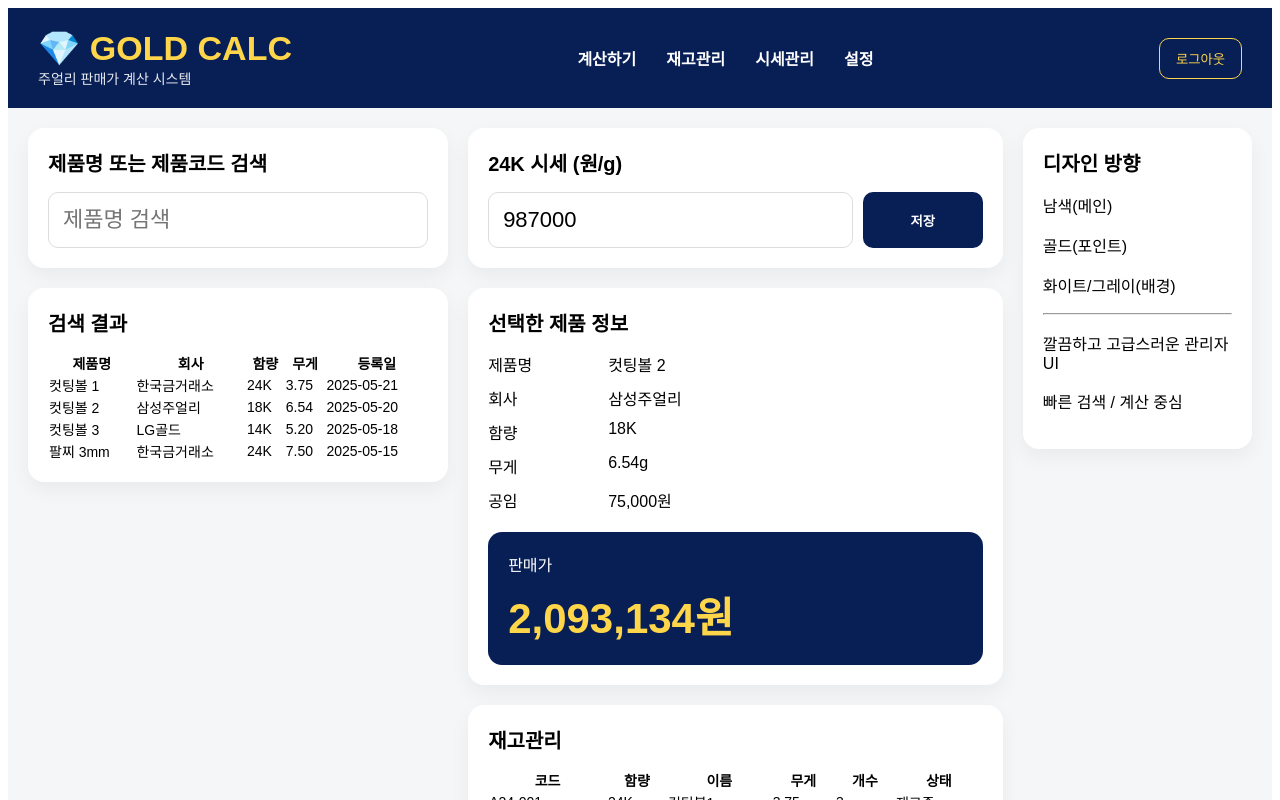
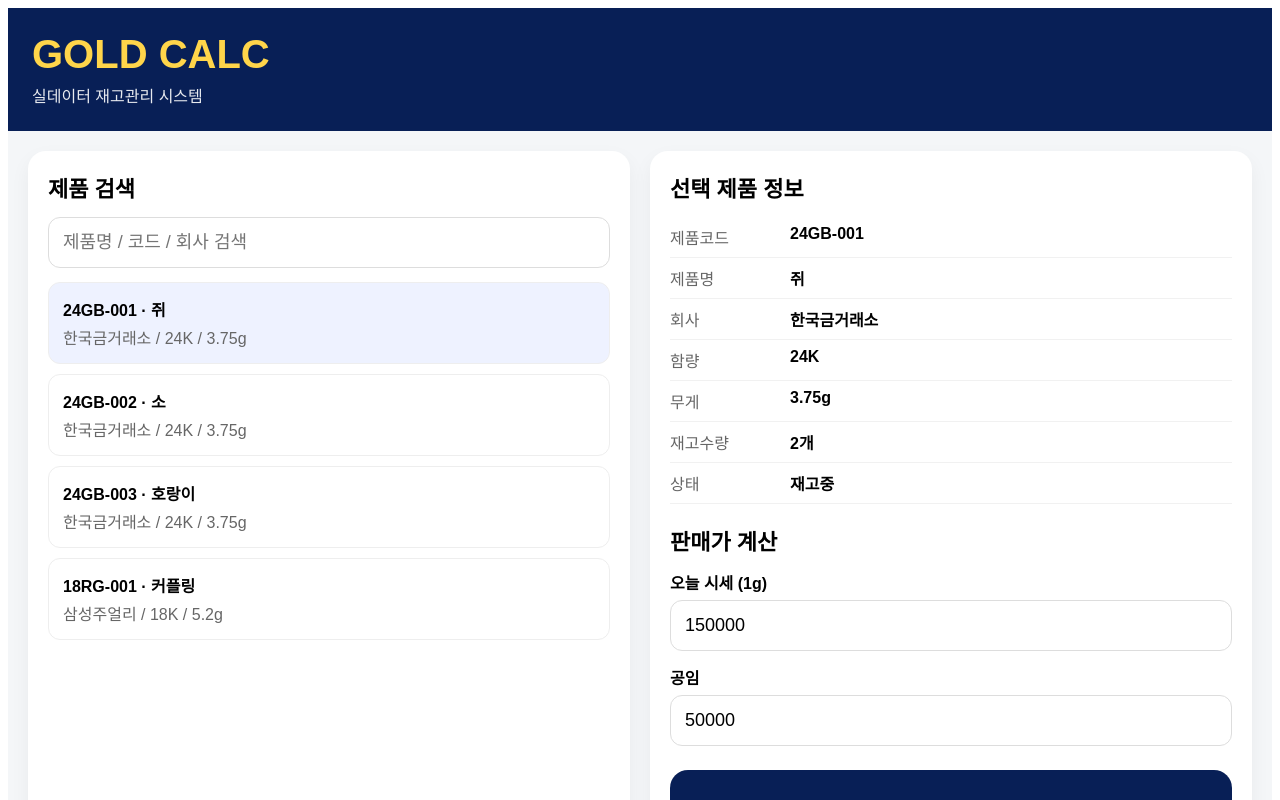
Before and after one commit to rltn33/gold-calc, a React (Vite) app: page / in a window 1280 px wide. Shown: the top 800 px of the page. Built offline with nearby package versions, Linux system fonts and the light colour scheme.

Commit message:
Update App.jsx

```diff
--- a/src/App.jsx
+++ b/src/App.jsx
@@ -1,236 +1,244 @@
-import React from "react";
+import React, { useMemo, useState } from "react";
+
+const inventory = [
+  {
+    code: "24GB-001",
+    purity: "24K",
+    type: "골드바",
+    name: "쥐",
+    weight: 3.75,
+    qty: 2,
+    company: "한국금거래소",
+    status: "재고중",
+  },
+  {
+    code: "24GB-002",
+    purity: "24K",
+    type: "골드바",
+    name: "소",
+    weight: 3.75,
+    qty: 1,
+    company: "한국금거래소",
+    status: "재고중",
+  },
+  {
+    code: "24GB-003",
+    purity: "24K",
+    type: "골드바",
+    name: "호랑이",
+    weight: 3.75,
+    qty: 3,
+    company: "한국금거래소",
+    status: "재고중",
+  },
+  {
+    code: "18RG-001",
+    purity: "18K",
+    type: "반지",
+    name: "커플링",
+    weight: 5.2,
+    qty: 1,
+    company: "삼성주얼리",
+    status: "재고중",
+  },
+];
+
 export default function App() {
-  const rows = [
-    ["컷팅볼 1", "한국금거래소", "24K", "3.75", "2025-05-21"],
-    ["컷팅볼 2", "삼성주얼리", "18K", "6.54", "2025-05-20"],
-    ["컷팅볼 3", "LG골드", "14K", "5.20", "2025-05-18"],
-    ["팔찌 3mm", "한국금거래소", "24K", "7.50", "2025-05-15"],
-  ];
+  const [keyword, setKeyword] = useState("");
+  const [selected, setSelected] = useState(inventory[0]);
+  const [price, setPrice] = useState(150000);
+  const [making, setMaking] = useState(50000);
+
+  const filtered = useMemo(() => {
+    return inventory.filter((item) =>
+      `${item.code} ${item.name} ${item.company} ${item.type}`
+        .toLowerCase()
+        .includes(keyword.toLowerCase())
+    );
+  }, [keyword]);
+
+  const karat = Number(selected.purity.replace("K", ""));
+  const pureWeight = Number(selected.weight) * (karat / 24);
+  const result =
+    Math.floor((pureWeight * Number(price) + Number(making)) / 1000) * 1000;
 
   return (
     <div style={styles.page}>
-      {/* top bar */}
       <header style={styles.header}>
         <div>
-          <div style={styles.logo}>💎 GOLD CALC</div>
-          <div style={styles.sub}>주얼리 판매가 계산 시스템</div>
+          <div style={styles.logo}>GOLD CALC</div>
+          <div style={styles.sub}>실데이터 재고관리 시스템</div>
         </div>
-
-        <nav style={styles.nav}>
-          <span>계산하기</span>
-          <span>재고관리</span>
-          <span>시세관리</span>
-          <span>설정</span>
-        </nav>
-
-        <button style={styles.logout}>로그아웃</button>
       </header>
 
-      <main style={styles.main}>
+      <div style={styles.layout}>
         {/* left */}
-        <section style={styles.left}>
-          <div style={styles.card}>
-            <div style={styles.title}>제품명 또는 제품코드 검색</div>
-            <input style={styles.input} placeholder="제품명 검색" />
-          </div>
+        <section style={styles.panel}>
+          <div style={styles.title}>제품 검색</div>
 
-          <div style={styles.card}>
-            <div style={styles.title}>검색 결과</div>
+          <input
+            style={styles.input}
+            placeholder="제품명 / 코드 / 회사 검색"
+            value={keyword}
+            onChange={(e) => setKeyword(e.target.value)}
+          />
 
-            <table style={styles.table}>
-              <thead>
-                <tr>
-                  <th>제품명</th>
-                  <th>회사</th>
-                  <th>함량</th>
-                  <th>무게</th>
-                  <th>등록일</th>
-                </tr>
-              </thead>
-              <tbody>
-                {rows.map((r, i) => (
-                  <tr key={i}>
-                    {r.map((x, idx) => (
-                      <td key={idx}>{x}</td>
-                    ))}
-                  </tr>
-                ))}
-              </tbody>
-            </table>
+          <div style={styles.list}>
+            {filtered.map((item) => (
+              <div
+                key={item.code}
+                style={{
+                  ...styles.item,
+                  background:
+                    selected.code === item.code ? "#eef2ff" : "white",
+                }}
+                onClick={() => setSelected(item)}
+              >
+                <div style={{ fontWeight: 800 }}>
+                  {item.code} · {item.name}
+                </div>
+                <div style={{ color: "#666", marginTop: 4 }}>
+                  {item.company} / {item.purity} / {item.weight}g
+                </div>
+              </div>
+            ))}
           </div>
         </section>
 
         {/* center */}
-        <section style={styles.center}>
-          <div style={styles.card}>
-            <div style={styles.title}>24K 시세 (원/g)</div>
+        <section style={styles.panel}>
+          <div style={styles.title}>선택 제품 정보</div>
 
-            <div style={styles.row}>
-              <input style={styles.input} defaultValue="987000" />
-              <button style={styles.save}>저장</button>
+          <div style={styles.info}>
+            <Row name="제품코드" value={selected.code} />
+            <Row name="제품명" value={selected.name} />
+            <Row name="회사" value={selected.company} />
+            <Row name="함량" value={selected.purity} />
+            <Row name="무게" value={`${selected.weight}g`} />
+            <Row name="재고수량" value={`${selected.qty}개`} />
+            <Row name="상태" value={selected.status} />
+          </div>
+
+          <div style={styles.title}>판매가 계산</div>
+
+          <label style={styles.label}>오늘 시세 (1g)</label>
+          <input
+            style={styles.input}
+            value={price}
+            onChange={(e) => setPrice(e.target.value)}
+          />
+
+          <label style={styles.label}>공임</label>
+          <input
+            style={styles.input}
+            value={making}
+            onChange={(e) => setMaking(e.target.value)}
+          />
+
+          <div style={styles.resultBox}>
+            <div style={{ fontSize: 18 }}>예상 판매가</div>
+            <div style={styles.money}>
+              {result.toLocaleString()}원
             </div>
           </div>
+        </section>
+      </div>
+    </div>
+  );
+}
 
-          <div style={styles.card}>
-            <div style={styles.title}>선택한 제품 정보</div>
-
-            <div style={styles.infoGrid}>
-              <div>제품명</div><div>컷팅볼 2</div>
-              <div>회사</div><div>삼성주얼리</div>
-              <div>함량</div><div>18K</div>
-              <div>무게</div><div>6.54g</div>
-              <div>공임</div><div>75,000원</div>
-            </div>
-
-            <div style={styles.priceBox}>
-              <div>판매가</div>
-              <div style={styles.bigMoney}>2,093,134원</div>
-            </div>
-          </div>
-
-          <div style={styles.card}>
-            <div style={styles.title}>재고관리</div>
-
-            <table style={styles.table}>
-              <thead>
-                <tr>
-                  <th>코드</th>
-                  <th>함량</th>
-                  <th>이름</th>
-                  <th>무게</th>
-                  <th>개수</th>
-                  <th>상태</th>
-                </tr>
-              </thead>
-              <tbody>
-                <tr>
-                  <td>A24-001</td>
-                  <td>24K</td>
-                  <td>컷팅볼1</td>
-                  <td>3.75</td>
-                  <td>3</td>
-                  <td>재고중</td>
-                </tr>
-                <tr>
-                  <td>B18-002</td>
-                  <td>18K</td>
-                  <td>컷팅볼2</td>
-                  <td>6.54</td>
-                  <td>2</td>
-                  <td>재고중</td>
-                </tr>
-              </tbody>
-            </table>
-          </div>
-        </section>
-
-        {/* right */}
-        <aside style={styles.right}>
-          <div style={styles.card}>
-            <div style={styles.title}>디자인 방향</div>
-            <p>남색(메인)</p>
-            <p>골드(포인트)</p>
-            <p>화이트/그레이(배경)</p>
-            <hr />
-            <p>깔끔하고 고급스러운 관리자 UI</p>
-            <p>빠른 검색 / 계산 중심</p>
-          </div>
-        </aside>
-      </main>
+function Row({ name, value }) {
+  return (
+    <div style={styles.row}>
+      <div style={{ color: "#666" }}>{name}</div>
+      <div style={{ fontWeight: 800 }}>{value}</div>
     </div>
   );
 }
 
 const styles = {
   page: {
-    background: "#f5f6f8",
     minHeight: "100vh",
+    background: "#f4f6f8",
     fontFamily: "sans-serif",
   },
   header: {
     background: "#081f56",
     color: "white",
-    padding: "20px 30px",
-    display: "flex",
-    justifyContent: "space-between",
-    alignItems: "center",
+    padding: "24px",
   },
-  logo: { fontSize: 34, fontWeight: 900, color: "#ffd54a" },
-  sub: { fontSize: 14, opacity: 0.9 },
-  nav: {
-    display: "flex",
-    gap: 30,
-    fontWeight: 700,
-  },
-  logout: {
-    padding: "10px 16px",
-    borderRadius: 10,
-    border: "1px solid #ffd54a",
-    background: "transparent",
+  logo: {
+    fontSize: 40,
+    fontWeight: 900,
     color: "#ffd54a",
   },
-  main: {
+  sub: {
+    marginTop: 6,
+    opacity: 0.9,
+  },
+  layout: {
     display: "grid",
-    gridTemplateColumns: "1.1fr 1.4fr 0.6fr",
+    gridTemplateColumns: "1fr 1fr",
     gap: 20,
     padding: 20,
   },
-  left: {},
-  center: {},
-  right: {},
-  card: {
+  panel: {
     background: "white",
+    borderRadius: 18,
     padding: 20,
-    borderRadius: 16,
-    marginBottom: 20,
     boxShadow: "0 8px 20px rgba(0,0,0,0.05)",
   },
   title: {
+    fontSize: 22,
     fontWeight: 900,
-    fontSize: 20,
-    marginBottom: 15,
+    marginBottom: 14,
   },
   input: {
     width: "100%",
     padding: 14,
-    borderRadius: 10,
+    borderRadius: 12,
     border: "1px solid #ddd",
-    fontSize: 22,
+    fontSize: 18,
     boxSizing: "border-box",
+    marginBottom: 14,
+  },
+  list: {
+    maxHeight: 500,
+    overflow: "auto",
+  },
+  item: {
+    padding: 14,
+    border: "1px solid #eee",
+    borderRadius: 12,
+    marginBottom: 10,
+    cursor: "pointer",
+  },
+  info: {
+    marginBottom: 20,
   },
   row: {
     display: "grid",
-    gridTemplateColumns: "1fr 120px",
-    gap: 10,
+    gridTemplateColumns: "120px 1fr",
+    padding: "8px 0",
+    borderBottom: "1px solid #f1f1f1",
   },
-  save: {
+  label: {
+    fontWeight: 700,
+    marginBottom: 6,
+    display: "block",
+  },
+  resultBox: {
+    marginTop: 10,
     background: "#081f56",
     color: "white",
-    border: "none",
-    borderRadius: 10,
-    fontWeight: 800,
+    borderRadius: 18,
+    padding: 24,
+    textAlign: "center",
   },
-  table: {
-    width: "100%",
-    borderCollapse: "collapse",
-    fontSize: 14,
-  },
-  infoGrid: {
-    display: "grid",
-    gridTemplateColumns: "120px 1fr",
-    rowGap: 10,
-    marginBottom: 20,
-  },
-  priceBox: {
-    background: "#081f56",
-    color: "white",
-    padding: 20,
-    borderRadius: 14,
-  },
-  bigMoney: {
+  money: {
+    marginTop: 10,
     fontSize: 42,
     fontWeight: 900,
     color: "#ffd54a",
-    marginTop: 8,
   },
 };
```
